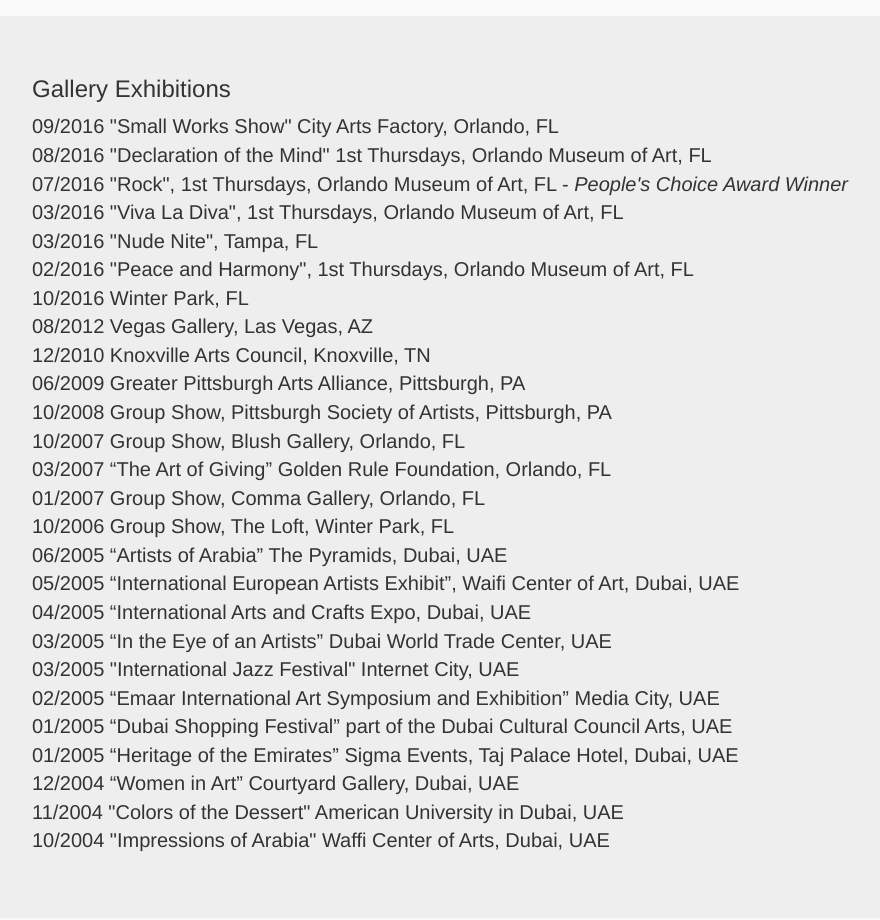
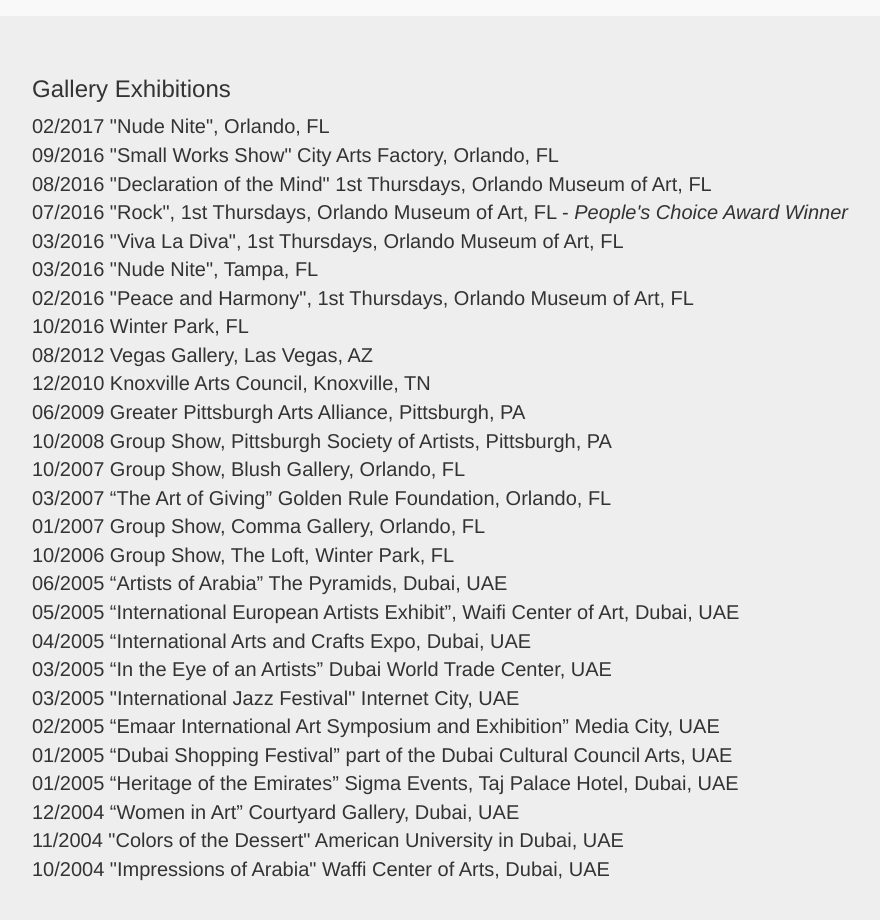
Before and after one commit to agnaite/jurgitadishman, a Jekyll site: the page built from exhibitions.html, in a window 1280 px wide, cut to the strip 474-1491 px from the top of the page. Shown: the top 920 px of the strip, without its empty margins (98-978 px from the left). Built offline with Jekyll 4.4.1, drawn with Linux system fonts in a browser that asks for light colours; nearby versions of some CDN libraries.

Commit message:
added 2/17 nude nite

```diff
--- a/exhibitions.html
+++ b/exhibitions.html
@@ -5,7 +5,7 @@
 <div class="container exhibits-container">
 	<div id="carousel-example-generic" class="carousel slide" data-ride="carousel">
 	  <!-- Indicators -->
-	  <ol class="carousel-indicators">
+	 <!--  <ol class="carousel-indica#tors">
 	    <li data-target="#carousel-example-generic" data-slide-to="0" class="active"></li>
 	    <li data-target="#carousel-example-generic" data-slide-to="1"></li>
 	    <li data-target="#carousel-example-generic" data-slide-to="2"></li>
@@ -31,12 +31,41 @@
 		<li data-target="#carousel-example-generic" data-slide-to="22"></li>
 		<li data-target="#carousel-example-generic" data-slide-to="23"></li>
 		<li data-target="#carousel-example-generic" data-slide-to="24"></li>
-		<li data-target="#carousel-example-generic" data-slide-to="25"></li>
-	  </ol>
+    <li data-target="#carousel-example-generic" data-slide-to="25"></li>
+   </ol> -->
 
 	  <!-- Wrapper for slides -->
 	  <div class="carousel-inner" role="listbox">
-	  	<div class="item active">
+
+      <div class="item active">
+	      <img src="img/exhibits/40.jpg" alt="...">
+	    </div>
+
+	    <div class="item">
+	      <img src="img/exhibits/39.jpg" alt="...">
+	    </div>
+
+	    <div class="item">
+	      <img src="img/exhibits/38.jpg" alt="...">
+	    </div>
+
+	    <div class="item">
+	      <img src="img/exhibits/37.jpg" alt="...">
+	    </div>
+
+	    <div class="item">
+	      <img src="img/exhibits/36.jpg" alt="...">
+	    </div>
+
+	    <div class="item">
+	      <img src="img/exhibits/35.jpg" alt="...">
+	    </div>
+
+	    <div class="item">
+	      <img src="img/exhibits/34.jpg" alt="...">
+	    </div>
+
+	  	<div class="item">
 	      <img src="img/exhibits/33.jpg" alt="...">
 	    </div>
 
@@ -174,6 +203,7 @@
 	<div class="about-wrap col-md-12 exhibits jumbotron">
 		<h3>Gallery Exhibitions</h3>
 		<p>
+      02/2017 "Nude Nite", Orlando, FL<br>
 			09/2016 "Small Works Show" City Arts Factory, Orlando, FL<br>
 			08/2016 "Declaration of the Mind" 1st Thursdays, Orlando Museum of Art, FL <br>
 			07/2016 "Rock", 1st Thursdays, Orlando Museum of Art, FL - <i>People's Choice Award Winner</i><br/>
```
Also changed, not shown: Gemfile.lock, 10 other files.
